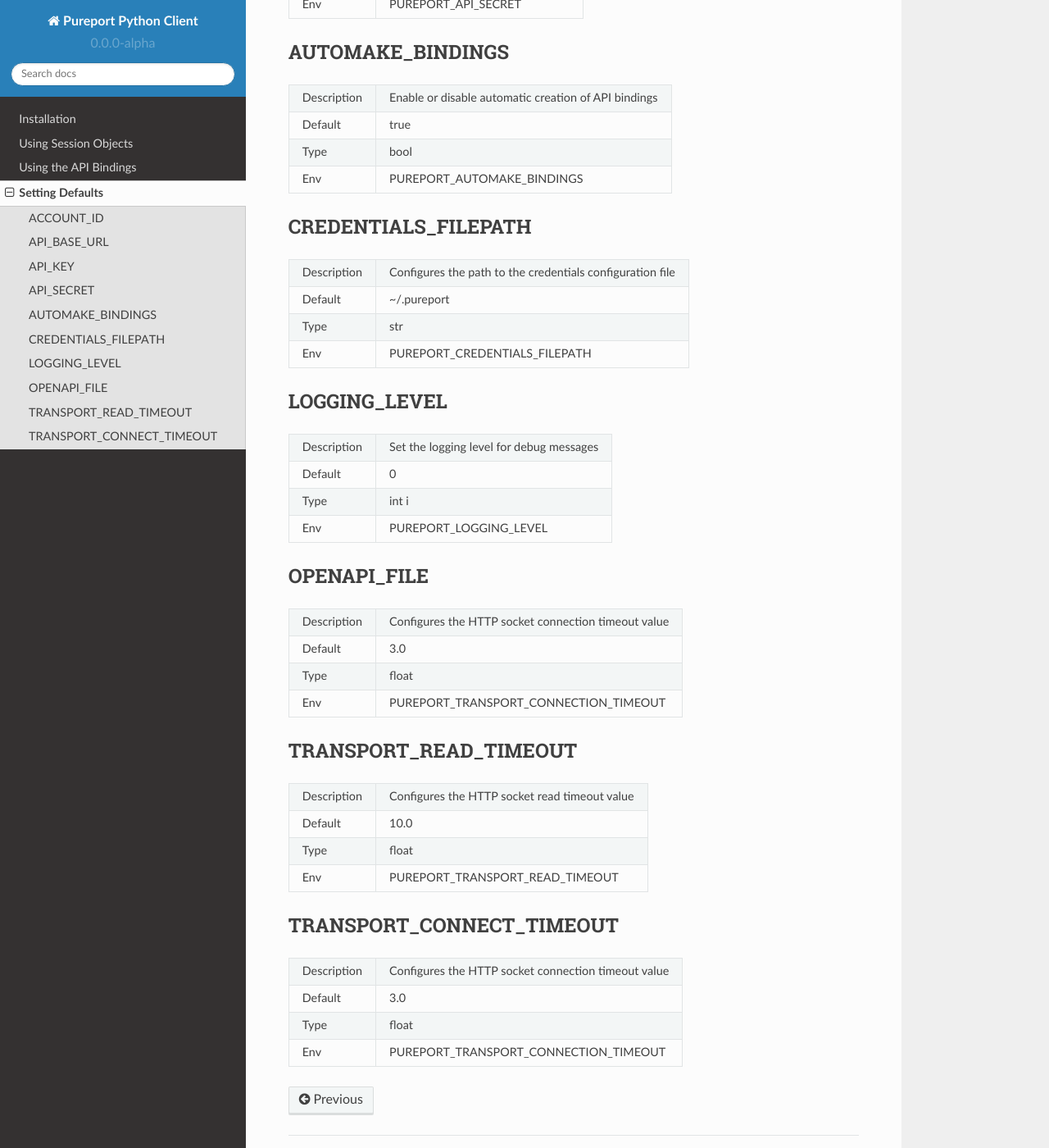
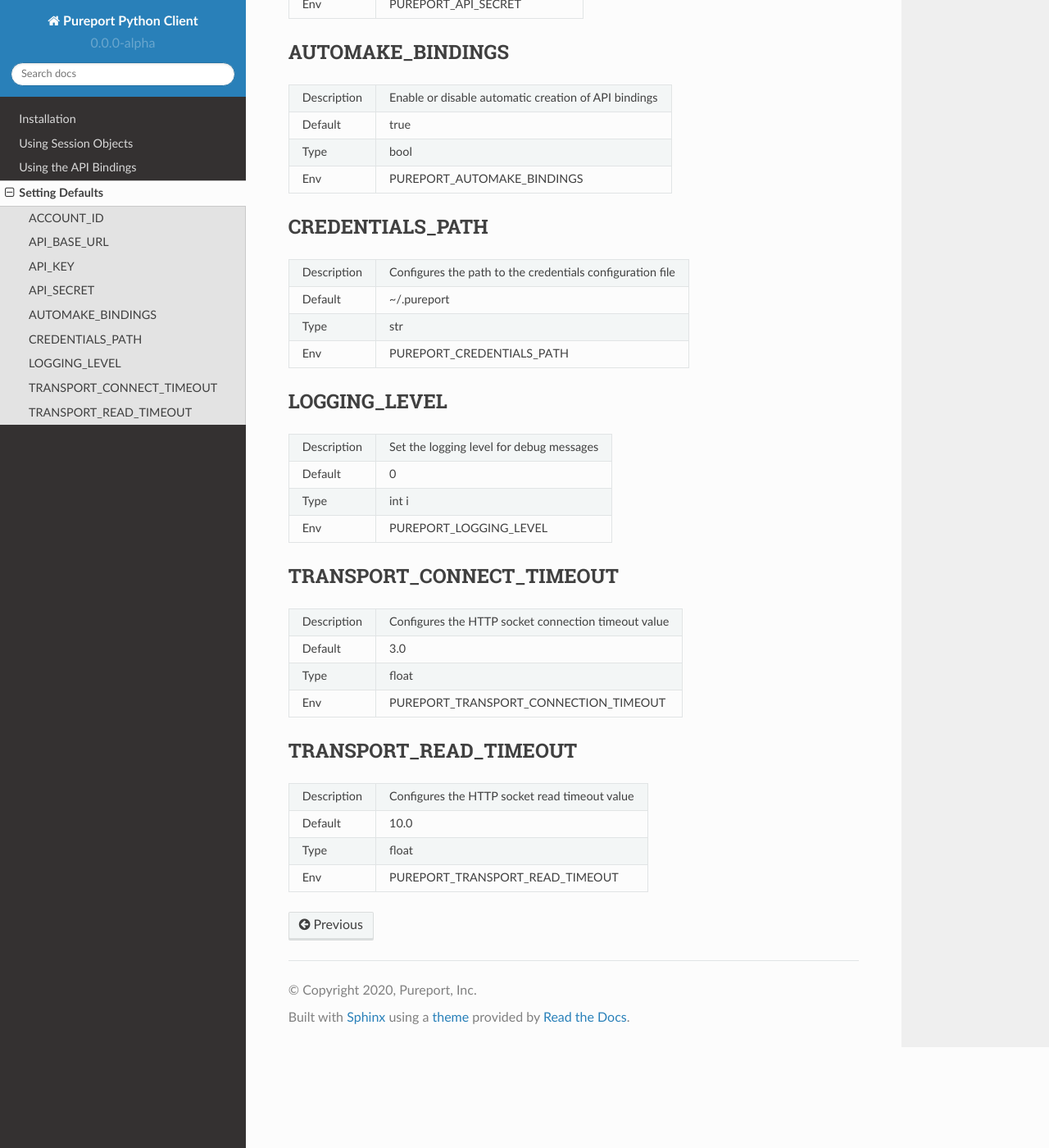
Before and after one commit to pureport/pureport-python, a Sphinx documentation site: the page built from docs/defaults.rst, in a window 1280 px wide and 1400 px high, scrolled down 1133 px. Shown: the whole window at 82% size. Built offline with Sphinx 7.4.7 and the Read the Docs theme 2.0.0, drawn with Linux system fonts in a browser that asks for light colours; the version number is read from the project's files by our own code.

Commit message:
lots of code clean up (#10)
This commit is a roll up of some clean up work to remove old settings
and code paths that are no longer in use.

* fix Makefile to disable bindings whe making docs
* remove settings from defaults that are no longer in use
* refactor CREDENTIALS_FILEPATH to CREDENTIALS_PATH
* make sure docs and defaults are in sync

Signed-off-by: Peter Sprygada <peter.sprygada@pureport.com>

```diff
--- a/docs/defaults.rst
+++ b/docs/defaults.rst
@@ -81,8 +81,8 @@
 +-------------+-----------------------------------------------------------+
 
 
-CREDENTIALS_FILEPATH
-~~~~~~~~~~~~~~~~~~~~
+CREDENTIALS_PATH
+~~~~~~~~~~~~~~~~
 +-------------+-----------------------------------------------------------+
 | Description | Configures the path to the credentials configuration file |
 +-------------+-----------------------------------------------------------+
@@ -90,7 +90,7 @@
 +-------------+-----------------------------------------------------------+
 | Type        | str                                                       |
 +-------------+-----------------------------------------------------------+
-| Env         | PUREPORT_CREDENTIALS_FILEPATH                             |
+| Env         | PUREPORT_CREDENTIALS_PATH                                 |
 +-------------+-----------------------------------------------------------+
 
 
@@ -107,8 +107,8 @@
 +-------------+-----------------------------------------------------------+
 
 
-OPENAPI_FILE
-~~~~~~~~~~~~
+TRANSPORT_CONNECT_TIMEOUT
+~~~~~~~~~~~~~~~~~~~~~~~~~
 
 +-------------+-----------------------------------------------------------+
 | Description | Configures the HTTP socket connection timeout value       |
@@ -133,17 +133,3 @@
 +-------------+-----------------------------------------------------------+
 | Env         | PUREPORT_TRANSPORT_READ_TIMEOUT                           |
 +-------------+-----------------------------------------------------------+
-
-
-TRANSPORT_CONNECT_TIMEOUT
-~~~~~~~~~~~~~~~~~~~~~~~~~
-
-+-------------+-----------------------------------------------------------+
-| Description | Configures the HTTP socket connection timeout value       |
-+-------------+-----------------------------------------------------------+
-| Default     | 3.0                                                       |
-+-------------+-----------------------------------------------------------+
-| Type        | float                                                     |
-+-------------+-----------------------------------------------------------+
-| Env         | PUREPORT_TRANSPORT_CONNECTION_TIMEOUT                     |
-+-------------+-----------------------------------------------------------+
```
Also changed, not shown: 4 other files.
